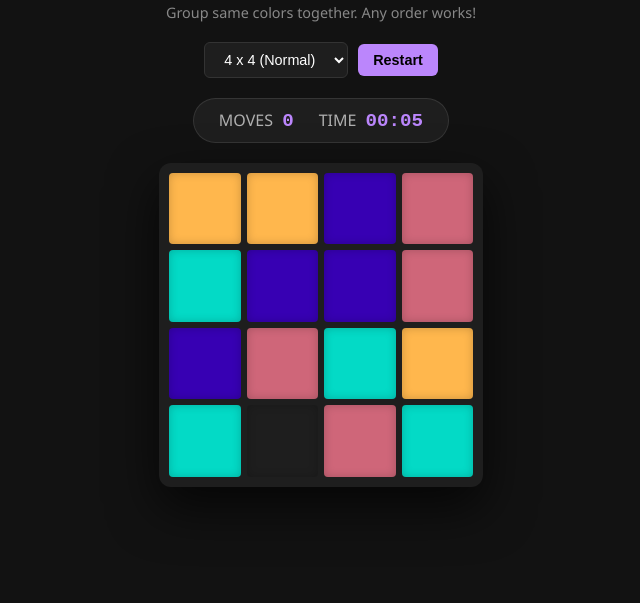
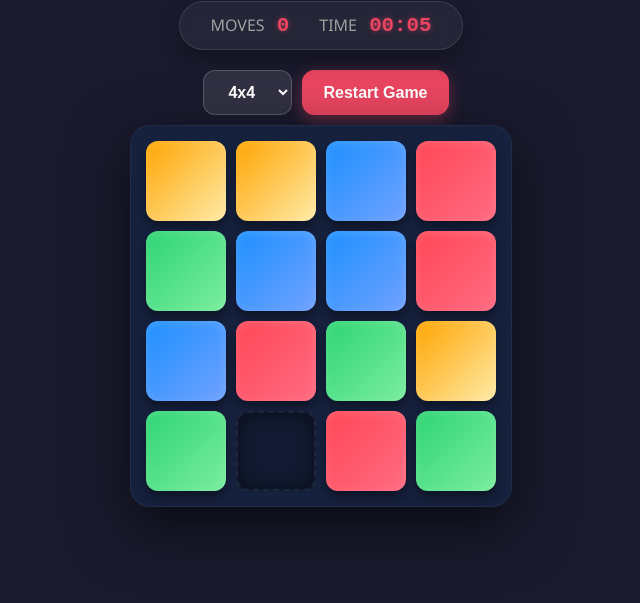
Before and after one commit to webhtm/color-slide, a plain HTML site: page index.htm in a window 1280 px wide. Shown: the part 197-800 px from the top of the page, without its empty margins (319-959 px from the left). Drawn offline with Linux system fonts and the light colour scheme.

Commit message:
Update index.htm

```diff
--- a/index.htm
+++ b/index.htm
@@ -6,11 +6,11 @@
     <title>Color Sliding Game</title>
     <style>
         :root {
-            --bg-color: #121212;
-            --panel-color: #1e1e1e;
-            --accent-color: #bb86fc;
-            --text-color: #ffffff;
-            --tile-shadow: 0 4px 8px rgba(0, 0, 0, 0.5);
+            --bg-color: #1a1a2e;
+            --panel-color: #16213e;
+            --accent-color: #e94560;
+            --text-color: #ecf0f1;
+            --tile-shadow: 0 6px 10px rgba(0, 0, 0, 0.4);
         }
 
         body {
@@ -27,104 +27,116 @@
         }
 
         h1 {
-            margin-bottom: 5px;
-            font-weight: 300;
-            letter-spacing: 2px;
+            margin-bottom: -5px;
+            font-weight: 10;
+            letter-spacing: 3px;
             text-transform: uppercase;
-            color: var(--accent-color);
+
+            color: white;
         }
 
         p.subtext {
-            color: #888;
+            color: #8fa1b3;
             font-size: 0.9rem;
-            margin-bottom: 20px;
+            margin-bottom: 10px;
+            letter-spacing: 0.5px;
         }
 
         .stats-bar {
             display: flex;
-            gap: 25px;
-            margin-bottom: 20px;
+            gap: 30px;
+            margin-bottom: 25px;
             font-size: 1rem;
-            color: #b0b0b0;
-            background: rgba(255,255,255,0.05);
-            padding: 10px 25px;
+            color: #a0a0a0;
+            background: rgba(255, 255, 255, 0.05);
+            padding: 12px 30px;
             border-radius: 50px;
-            border: 1px solid rgba(255,255,255,0.1);
+            backdrop-filter: blur(5px);
+            border: 1px solid rgba(255, 255, 255, 0.1);
+            box-shadow: 0 10px 20px rgba(0,0,0,0.3);
         }
 
         .stat-value {
             color: var(--accent-color);
             font-weight: bold;
             font-family: monospace;
-            font-size: 1.2rem;
-            margin-left: 5px;
+            font-size: 1.3rem;
+            margin-left: 8px;
+            text-shadow: 0 0 5px rgba(233, 69, 96, 0.5);
         }
 
         #game-board {
-            padding: 10px;
+            padding: 15px;
             background-color: var(--panel-color);
-            border-radius: 12px;
-            box-shadow: 0 20px 50px rgba(0,0,0,0.7);
+            border-radius: 20px;
+            box-shadow: 0 20px 60px rgba(0,0,0,0.6);
             display: grid;
-            gap: 6px;
+            gap: 10px;
             transition: all 0.3s ease;
+            border: 1px solid rgba(255,255,255,0.05);
         }
 
         .block {
             display: flex;
             justify-content: center;
             align-items: center;
-            border-radius: 4px;
+            border-radius: 12px;
             cursor: pointer;
             position: relative;
-            box-shadow: inset 0 0 10px rgba(0,0,0,0.2);
-            transition: transform 0.1s;
+            box-shadow: inset 0 2px 10px rgba(255,255,255,0.15), var(--tile-shadow);
+            transition: transform 0.2s cubic-bezier(0.175, 0.885, 0.32, 1.275);
         }
 
-        .block:not(.empty):active {
-            transform: scale(0.95);
+        .block:not(.empty):hover {
+
+            filter: brightness(1.2);
+            z-index: 2;
         }
 
-        /* Using simpler colors without numbering so it feels less like "math"
-           and more like "sorting".
-        */
-        .color-0 { background: #cf6679; } /* Red */
-        .color-1 { background: #03dac6; } /* Teal */
-        .color-2 { background: #3700b3; } /* Deep Blue */
-        .color-3 { background: #ffb74d; } /* Orange */
-        .color-4 { background: #76ff03; } /* Lime */
-        .color-5 { background: #b39ddb; } /* Lavender */
+        /* Vibrant Neon Colors */
+        .color-0 { background: linear-gradient(135deg, #ff4757, #ff6b81); } /* Red/Pink */
+        .color-1 { background: linear-gradient(135deg, #2ed573, #7bed9f); } /* Green */
+        .color-2 { background: linear-gradient(135deg, #1e90ff, #70a1ff); } /* Blue */
+        .color-3 { background: linear-gradient(135deg, #ffa502, #ffeaa7); } /* Yellow/Orange */
+        .color-4 { background: linear-gradient(135deg, #8e44ad, #a55eea); } /* Purple */
+        .color-5 { background: linear-gradient(135deg, #00cec9, #81ecec); } /* Teal */
 
         .empty {
-            background-color: transparent;
+            background-color: rgba(0,0,0,0.2);
+            box-shadow: inset 0 0 20px rgba(0,0,0,0.5);
             cursor: default;
+            border: 2px dashed rgba(255,255,255,0.05);
         }
 
-        form {
-            margin-bottom: 20px;
+        .controls {
+            margin-top: -5px;
             display: flex;
-            align-items: center;
-            gap: 10px;
+            margin-bottom: 10px;
+
         }
 
         select, button {
-            background-color: var(--panel-color);
+            background-color: rgba(255,255,255,0.1);
             color: white;
-            border: 1px solid #333;
-            padding: 8px 15px;
-            border-radius: 6px;
-            font-size: 0.9rem;
+            border: 1px solid rgba(255,255,255,0.2);
+            padding: 12px 20px;
+            border-radius: 12px;
+            font-size: 1rem;
             cursor: pointer;
+            transition: all 0.2s;
+            font-weight: 600;
+            margin-left: 10px;
         }
 
-        button {
+        button.primary {
             background-color: var(--accent-color);
-            border: none;
-            color: #000;
-            font-weight: bold;
+            border-color: var(--accent-color);
+            color: white;
+            box-shadow: 0 5px 15px rgba(233, 69, 96, 0.4);
         }
 
         button:hover {
+            transform: translateY(-2px);
             filter: brightness(1.1);
         }
 
@@ -132,43 +144,52 @@
         #win-modal {
             position: fixed;
             top: 0; left: 0; right: 0; bottom: 0;
-            background: rgba(0,0,0,0.85);
+            background: rgba(26, 26, 46, 0.95);
+            backdrop-filter: blur(10px);
             display: none;
             flex-direction: column;
             align-items: center;
             justify-content: center;
             z-index: 100;
+            animation: fadeIn 0.3s ease;
         }
         #win-modal.show { display: flex; }
-        #win-modal h2 { font-size: 3rem; margin: 0; color: var(--accent-color); }
+        #win-modal h2 { font-size: 4rem; margin: 0; color: var(--accent-color); text-shadow: 0 0 20px rgba(233, 69, 96, 0.8); }
+        #win-modal p { font-size: 1.5rem; color: #fff; margin-bottom: 30px; }
+
+        @keyframes fadeIn {
+            from { opacity: 0; }
+            to { opacity: 1; }
+        }
 
     </style>
 </head>
 <body>
 
     <h1>Color Sliding Game</h1>
-    <p class="subtext">Group same colors together. Any order works!</p>
-
-    <form id="settings-form">
-        <select id="grid-selector">
-            <option value="3">3 x 3 (Easy)</option>
-            <option value="4" selected>4 x 4 (Normal)</option>
-            <option value="5">5 x 5 (Hard)</option>
-        </select>
-        <button type="submit">Restart</button>
-    </form>
+    <p class="subtext">Sort all the colors in seperate lines.</p>
 
     <div class="stats-bar">
         <span>MOVES <span id="move-count" class="stat-value">0</span></span>
         <span>TIME <span id="time-count" class="stat-value">00:00</span></span>
     </div>
+    <div class="controls">
+        <select id="grid-selector">
+            <option value="3">3x3</option>
+            <option value="4" selected>4x4</option>
+            <option value="5">5x5</option>
+        </select>
+        <button class="primary" onclick="initGame()">Restart Game</button>
+    </div>
 
     <div id="game-board"></div>
 
+
+
     <div id="win-modal">
         <h2>SOLVED!</h2>
-        <p>You grouped the colors successfully.</p>
-        <button onclick="document.getElementById('win-modal').classList.remove('show'); initGame();">Play Again</button>
+        <p>Perfect Harmony.</p>
+        <button class="primary" onclick="document.getElementById('win-modal').classList.remove('show'); initGame();">Play Again</button>
     </div>
 
     <script>
@@ -183,16 +204,16 @@
         const board = document.getElementById('game-board');
         const moveDisplay = document.getElementById('move-count');
         const timeDisplay = document.getElementById('time-count');
-        const MAX_PALETTE = 6;
 
-        document.getElementById('settings-form').addEventListener('submit', (e) => {
-            e.preventDefault();
-            gridSize = parseInt(document.getElementById('grid-selector').value);
+        // Init on load
+        window.addEventListener('load', initGame);
+
+        document.getElementById('grid-selector').addEventListener('change', (e) => {
+            gridSize = parseInt(e.target.value);
             initGame();
         });
 
         function initGame() {
-            // Reset state
             isGameActive = true;
             moves = 0;
             updateStats();
@@ -204,55 +225,45 @@
             startTime = Date.now();
             timerInterval = setInterval(updateTime, 1000);
 
-            // Layout
+            // Layout setup
             board.style.gridTemplateColumns = `repeat(${gridSize}, 1fr)`;
             board.style.gridTemplateRows = `repeat(${gridSize}, 1fr)`;
-            const tileSize = gridSize > 4 ? 50 : 70;
-            board.style.width = `${gridSize * tileSize + (gridSize * 6)}px`;
-            board.style.height = `${gridSize * tileSize + (gridSize * 6)}px`;
 
-            // 1. Create Blocks
-            // We want chunks of colors.
-            // E.g. for 4x4 (16 tiles), 15 colors.
-            // We can split into equal groups based on Grid Size.
+            const tileSize = gridSize > 4 ? 60 : 80;
+            const gap = 10;
+            board.style.width = `${gridSize * tileSize + ((gridSize-1) * gap)}px`;
+            board.style.height = `${gridSize * tileSize + ((gridSize-1) * gap)}px`;
+
+            // --- 1. Create Solvable State ---
+            // We need exactly 'GridSize' amount of each color to make full lines possible.
+            // e.g. for 4x4: 4 Reds, 4 Blues, 4 Greens, 3 Yellows + 1 Empty
             blocks = [];
-            const totalPlayable = gridSize * gridSize - 1;
+            const totalCells = gridSize * gridSize;
 
-            // How many groups of colors? Let's match the row count.
-            let colorsCount = gridSize;
-            if (colorsCount > MAX_PALETTE) colorsCount = MAX_PALETTE;
-
-            for (let i = 0; i < totalPlayable; i++) {
-                // Determine color based on even distribution
-                // Math.floor(i / X) keeps adjacent items same color
-                let colorId = Math.floor(i / (totalPlayable / colorsCount));
-
-                // Cap it just in case
-                if(colorId >= MAX_PALETTE) colorId = MAX_PALETTE - 1;
-
+            for(let i=0; i < totalCells - 1; i++) {
+                // Determine color based on Row ID to ensure perfect distribution
+                let colorId = Math.floor(i / gridSize);
                 blocks.push(colorId);
             }
-
             blocks.push('empty');
             emptyIndex = blocks.length - 1;
 
-            // 2. Scramble
+            // --- 2. Scramble (Random Walk) ---
             scrambleBoard(gridSize * 30);
             renderBoard();
         }
 
-        // Random Walk Scramble (Ensures solvability)
         function scrambleBoard(steps) {
             let lastPos = -1;
             for(let i=0; i<steps; i++) {
                 let neighbors = getNeighbors(emptyIndex);
-                // Avoid undoing the immediate last move for better mixing
+                // Simple heuristic to avoid immediate backtracking
                 let valid = neighbors.filter(n => n !== lastPos);
                 if(valid.length === 0) valid = neighbors;
 
                 let target = valid[Math.floor(Math.random() * valid.length)];
 
-                // Swap
+                // Swap logic
                 [blocks[emptyIndex], blocks[target]] = [blocks[target], blocks[emptyIndex]];
                 lastPos = emptyIndex;
                 emptyIndex = target;
@@ -276,11 +287,14 @@
             blocks.forEach((val, index) => {
                 const el = document.createElement('div');
                 el.className = 'block';
+
                 if (val === 'empty') {
                     el.classList.add('empty');
                 } else {
                     el.classList.add(`color-${val}`);
                 }
+
+                // Add click handler
                 el.onclick = () => handleMove(index);
                 board.appendChild(el);
             });
@@ -299,53 +313,49 @@
                 updateStats();
                 renderBoard();
 
-                // Check win after tiny delay to allow UI to update
-                setTimeout(checkAnyOrderWin, 20);
+                // Check win with slight delay for UI render
+                setTimeout(checkFlexibleWin, 30);
             }
         }
 
-        // --- NEW LOGIC: ANY ORDER WIN ---
-        function checkAnyOrderWin() {
-            // 1. Convention: Puzzle is usually only "solved" if empty is at the end.
-            if (blocks[blocks.length - 1] !== 'empty') return;
+        // --- WIN LOGIC: ROWS OR COLUMNS ---
+        function checkFlexibleWin() {
+            if (checkRows() || checkCols()) {
+                gameWon();
+            }
+        }
 
-            // 2. Extract just the colors (remove 'empty')
-            const tiles = blocks.filter(b => b !== 'empty');
+        function checkRows() {
+            // Iterate every row
+            for (let r = 0; r < gridSize; r++) {
+                let rowColors = new Set();
+                for (let c = 0; c < gridSize; c++) {
+                    let idx = r * gridSize + c;
+                    // We ignore 'empty' tiles for the color check.
+                    // This means a row is "pure" if it contains only Red + Empty, or just Red.
+                    if (blocks[idx] !== 'empty') {
+                        rowColors.add(blocks[idx]);
+                    }
+                }
+                // If a row contains more than 1 distinct color type, it's failed.
+                if (rowColors.size > 1) return false;
+            }
+            return true;
+        }
 
-            // 3. Check for Grouping.
-            // A sorted list (in any order) means that once a color changes,
-            // we should never see the previous color again.
-
-            const seenColors = new Set();
-            let lastColor = -1;
-
-            for (let i = 0; i < tiles.length; i++) {
-                const currentColor = tiles[i];
-
-                if (i === 0) {
-                    // Initialize
-                    lastColor = currentColor;
-                    seenColors.add(currentColor);
-                    continue;
+        function checkCols() {
+            // Iterate every column
+            for (let c = 0; c < gridSize; c++) {
+                let colColors = new Set();
+                for (let r = 0; r < gridSize; r++) {
+                    let idx = r * gridSize + c;
+                    if (blocks[idx] !== 'empty') {
+                        colColors.add(blocks[idx]);
+                    }
                 }
-
-                if (currentColor !== lastColor) {
-                    // The color has switched!
-                    // Check: Have we seen this new color before?
-                    if (seenColors.has(currentColor)) {
-                        // YES -> This means the groups are split up.
-                        // Example: Red, Blue, Red (Red was seen before, but we switched to Blue in middle)
-                        return; // Not a win.
-                    }
-
-                    // Register the new color
-                    seenColors.add(currentColor);
-                    lastColor = currentColor;
-                }
+                if (colColors.size > 1) return false;
             }
-
-            // If we survived the loop, it means all groups are contiguous!
-            gameWon();
+            return true;
         }
 
         function gameWon() {
@@ -365,8 +375,6 @@
             const s = (diff % 60).toString().padStart(2, '0');
             timeDisplay.innerText = `${m}:${s}`;
         }
-
-        window.onload = initGame;
     </script>
 </body>
 </html>
```
